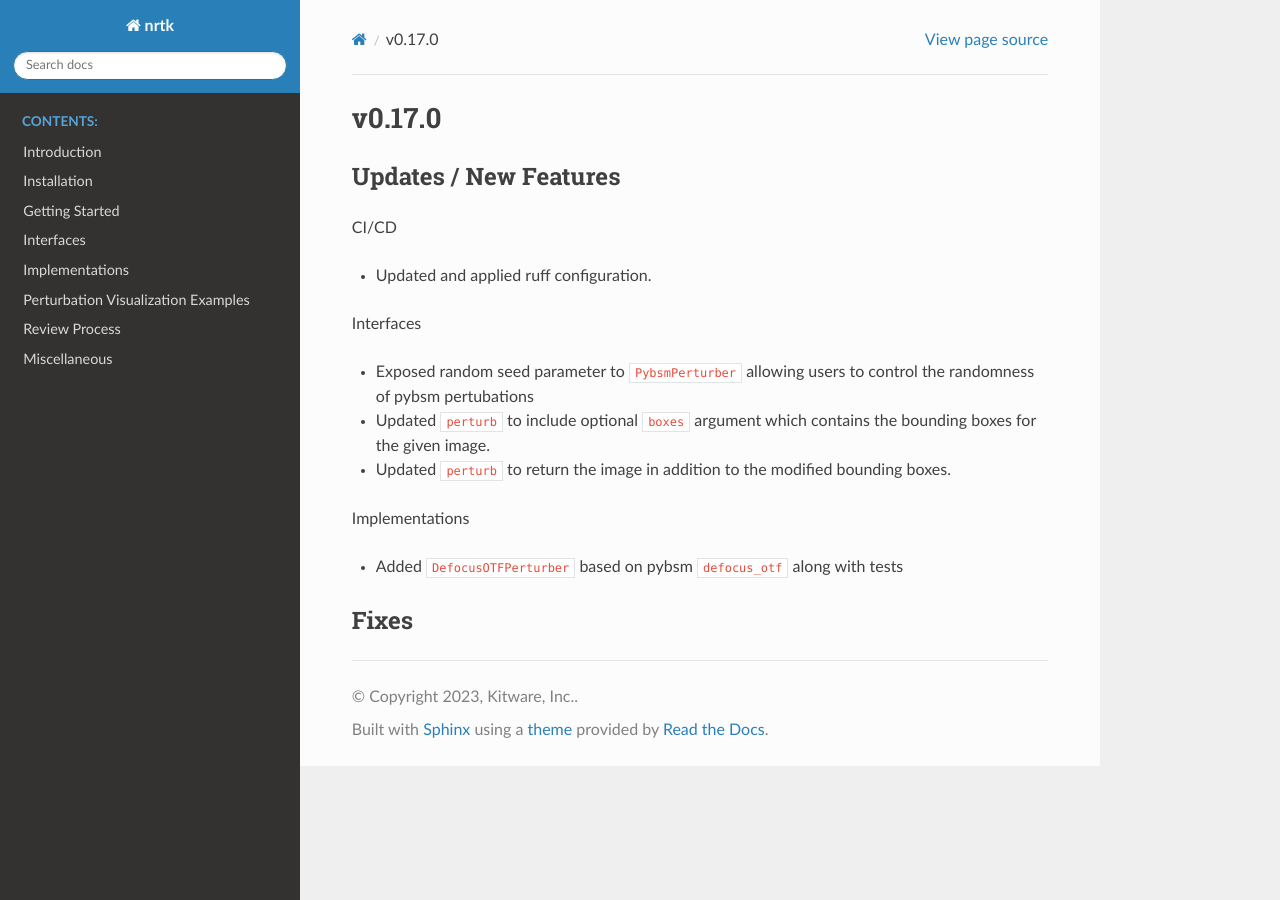
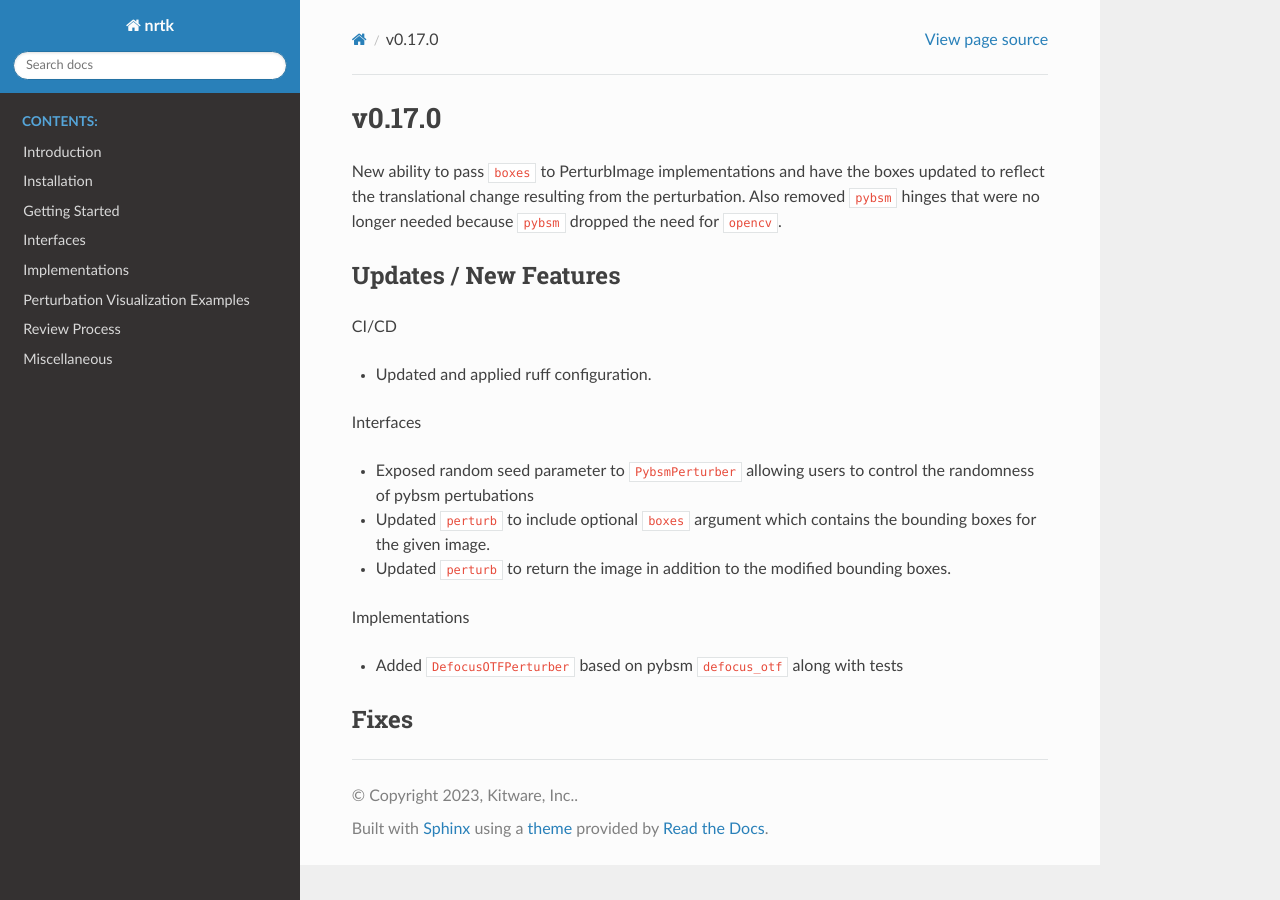
Before and after one commit to Kitware/nrtk, a Sphinx documentation site: the page built from docs/release_notes/v0.17.0.rst, in a window 1280 px wide. Built offline with Sphinx 7.4.7 and the Read the Docs theme 3.1.0, drawn with Linux system fonts in a browser that asks for light colours; pages that are not in the unit, such as notebooks, are missing from menus.

Commit message:
Updated release notes.

```diff
--- a/docs/release_notes/v0.17.0.rst
+++ b/docs/release_notes/v0.17.0.rst
@@ -1,5 +1,10 @@
 v0.17.0
 =======
+
+New ability to pass ``boxes`` to PerturbImage implementations and have the boxes
+updated to reflect the translational change resulting from the perturbation. Also
+removed ``pybsm`` hinges that were no longer needed because ``pybsm`` dropped the
+need for ``opencv``.
 
 Updates / New Features
 ----------------------
```
